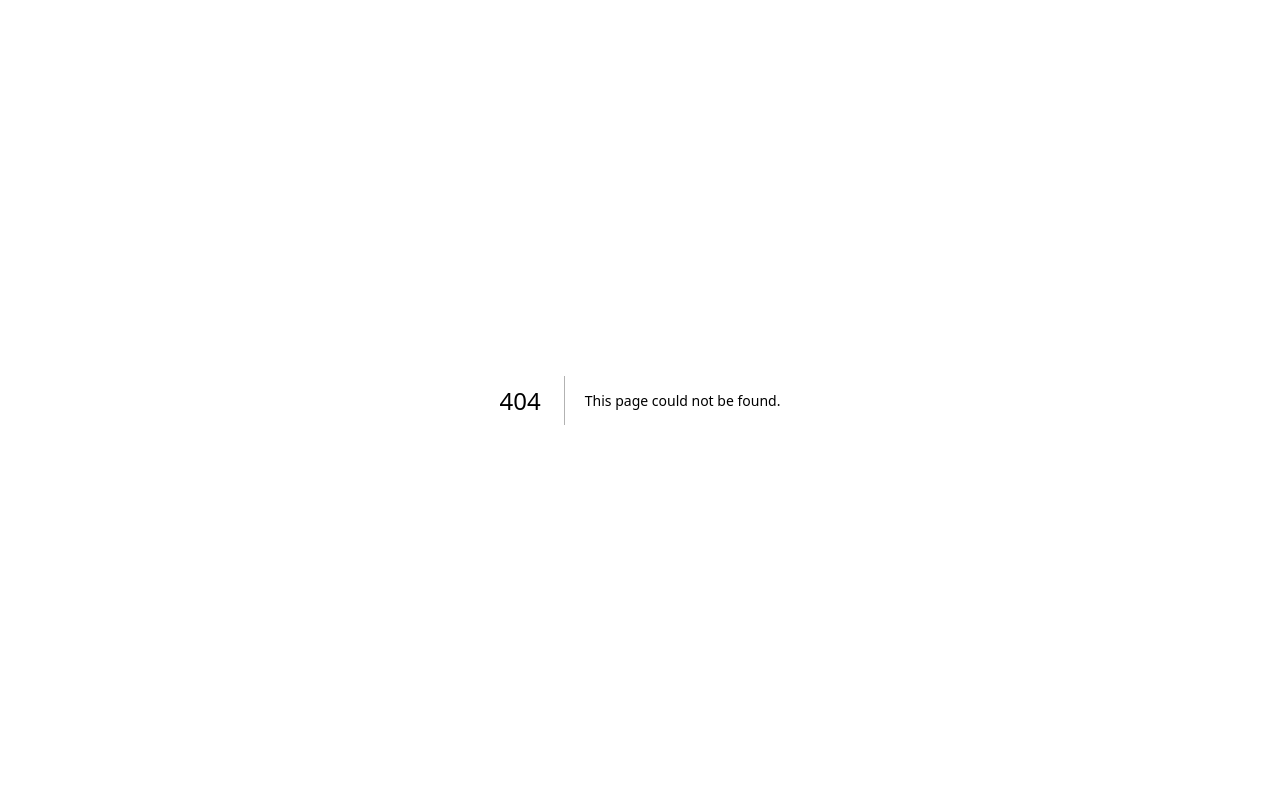
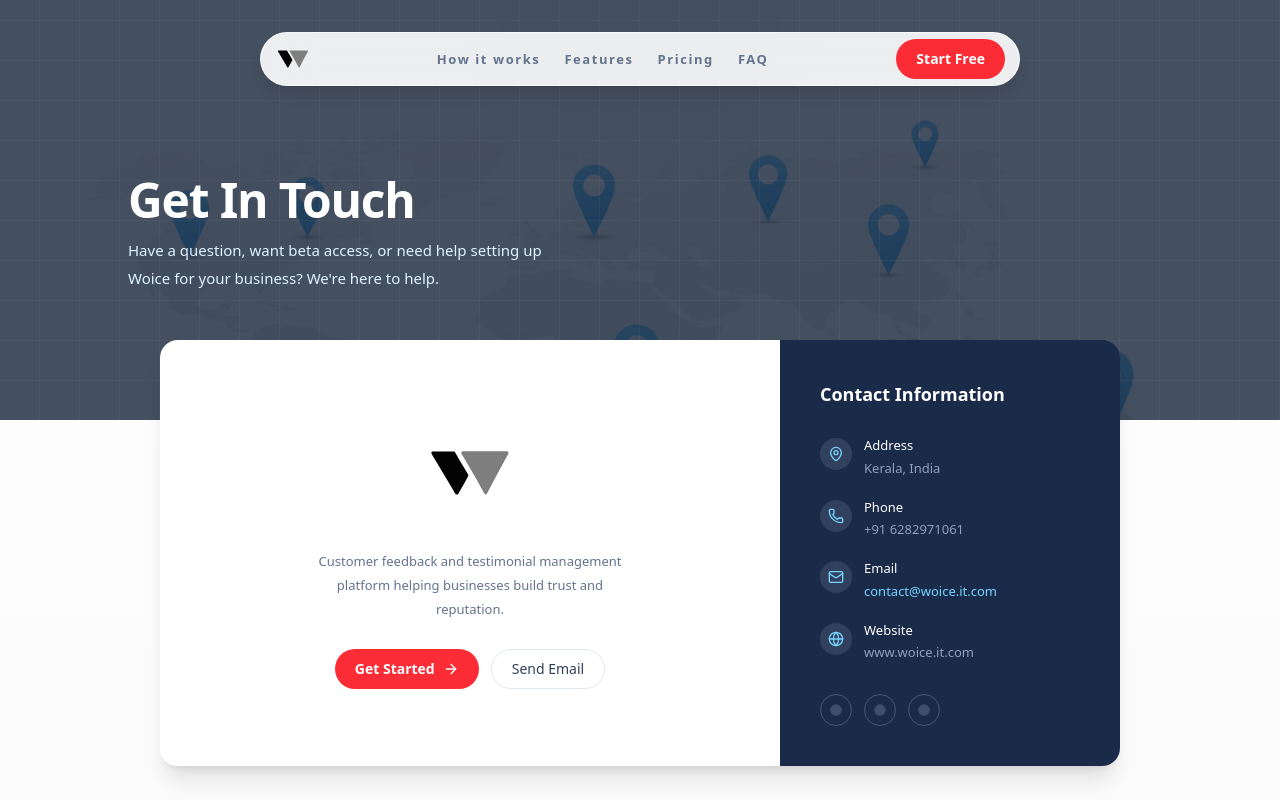
Before and after one commit to MidhunMohan210/woice_home, a Next.js app: page /contact in a window 1280 px wide. Before the commit this address had no page. Shown: the top 800 px of the page. Built offline with nearby package versions, Linux system fonts and the light colour scheme.

Commit message:
added contact page

```diff
--- a/src/app/about/page.js
+++ b/src/app/about/page.js
@@ -1,4 +1,6 @@
 import Link from "next/link";
+import Footer from "@/components/landing/Footer";
+import Navbar from "@/components/landing/Navbar";
 import {
   ArrowRight,
   MessageSquareQuote,
@@ -89,8 +91,10 @@
 
 export default function AboutPage() {
   return (
+    <>
+      <Navbar linkPrefix="/" />
       <main className="min-h-screen bg-[linear-gradient(180deg,#f8fbff_0%,#ffffff_18%,#ffffff_100%)] text-slate-900">
-      <div className="mx-auto flex w-full max-w-5xl flex-col px-5 pb-14 pt-12 sm:px-8 sm:pb-24 sm:pt-24">
+        <div className="mx-auto flex w-full max-w-5xl flex-col px-5 pb-14 pt-28 sm:px-8 sm:pb-24 sm:pt-44">
           <div className="mx-auto w-full max-w-3xl">
             <div className="inline-flex items-center rounded-full border border-sky-100 bg-sky-50 px-3 py-1.5 text-[11px] font-semibold uppercase tracking-[0.22em] text-sky-700 sm:px-4 sm:py-2 sm:text-xs sm:tracking-[0.24em]">
               About Woice
@@ -114,7 +118,7 @@
         </div>
 
         <div className="mx-auto mt-10 w-full max-w-4xl sm:mt-20">
-          <SectionBlock index={1} title="Hero / About Intro">
+          <SectionBlock index={1} title="Intro">
             <p>
               Woice is built to help businesses collect customer feedback,
               handle private complaints, and turn happy customer experiences
@@ -277,6 +281,8 @@
 
         </div>
       </main>
+      <Footer />
+    </>
   );
 }
 ``
--- /dev/null
+++ b/src/app/contact/page.js
@@ -0,0 +1,181 @@
+import Link from "next/link";
+import Footer from "@/components/landing/Footer";
+import Navbar from "@/components/landing/Navbar";
+import { ArrowRight, Globe, Mail, MapPin, Phone } from "lucide-react";
+import Image from "next/image";
+import mapImage from "../../assets/contact/map.png";
+import logo from "../../assets/landing/logo.svg";
+
+
+export const metadata = {
+  title: "Contact Woice",
+  description:
+    "Contact Woice for demos, beta access, setup help, support, partnerships, and general questions.",
+};
+
+export default function ContactPage() {
+  return (
+    <>
+      <Navbar linkPrefix="/" />
+      <main className="min-h-screen text-slate-900">
+        {/* Hero Banner */}
+        <div className="relative overflow-hidden bg-[#0d1b2f]/90 px-5 pb-28 pt-32 sm:px-8 sm:pb-32 sm:pt-44">
+          {/* Map bg placeholder — replace with your map image */}
+          <div
+            className="absolute inset-0 opacity-15"
+            style={{
+              backgroundImage:
+                `url(${mapImage.src})`,
+              backgroundSize: "cover",
+              backgroundPosition: "center",
+            }}
+          />
+          {/* Subtle grid overlay for depth */}
+          <div
+            className="absolute inset-0 opacity-10"
+            style={{
+              backgroundImage:
+                "repeating-linear-gradient(0deg,transparent,transparent 39px,rgba(255,255,255,.4) 39px,rgba(255,255,255,.4) 40px),repeating-linear-gradient(90deg,transparent,transparent 39px,rgba(255,255,255,.4) 39px,rgba(255,255,255,.4) 40px)",
+            }}
+          />
+
+          <div className="relative mx-auto max-w-5xl">
+            <h1 className="max-w-lg text-3xl font-bold tracking-tight text-white sm:text-5xl">
+              Get In Touch
+            </h1>
+            <p className="mt-3 max-w-md text-sm leading-6 text-sky-100 sm:text-[15px] sm:leading-7">
+              Have a question, want beta access, or need help setting up Woice
+              for your business? We&apos;re here to help.
+            </p>
+          </div>
+        </div>
+
+        {/* Contact Card — overlaps the hero */}
+        <div className="relative z-10 mx-auto -mt-16 max-w-5xl px-5 pb-16 sm:-mt-20 sm:px-8 sm:pb-20">
+          <div className="overflow-hidden rounded-2xl shadow-xl">
+            <div className="grid md:grid-cols-[1fr_340px]">
+              {/* Left — Logo area (white) */}
+              <div className="flex flex-col items-center justify-center bg-white p-8 sm:p-14">
+                <div className="flex h-24 w-40 items-center justify-center sm:h-28 sm:w-48">
+                  <Image
+                    src={logo}
+                    alt="Woice logo"
+                    className="h-10 w-auto sm:h-12"
+                    priority
+                  />
+                </div>
+
+                <p className="mt-5 max-w-xs text-center text-[13px] leading-6 text-slate-500">
+                  Customer feedback and testimonial management platform helping
+                  businesses build trust and reputation.
+                </p>
+
+                <div className="mt-7 flex w-full max-w-xs flex-col gap-3 sm:max-w-none sm:flex-row items-center justify-center">
+                  <Link
+                    href="/login"
+                    className="inline-flex h-10 w-full items-center justify-center gap-2 rounded-full bg-red-500 px-5 text-sm font-semibold text-white transition hover:bg-red-600 sm:w-auto"
+                  >
+                    Get Started
+                    <ArrowRight className="h-4 w-4" />
+                  </Link>
+                  <a
+                    href="mailto:contact@woice.it.com"
+                    className="inline-flex h-10 w-full items-center justify-center rounded-full border border-slate-200 px-5 text-sm font-medium text-slate-700 transition hover:bg-slate-50 sm:w-auto"
+                  >
+                    Send Email
+                  </a>
+                </div>
+              </div>
+
+              {/* Right — Contact Info (dark navy) */}
+              <div className="flex flex-col justify-center bg-[#1a2b4a] p-7 sm:p-10">
+                <h2 className="text-lg font-semibold text-white">
+                  Contact Information
+                </h2>
+
+                <ul className="mt-7 space-y-5">
+                  <li className="flex items-start gap-3">
+                    <span className="mt-0.5 flex h-8 w-8 shrink-0 items-center justify-center rounded-full bg-white/10 text-sky-300">
+                      <MapPin className="h-4 w-4" />
+                    </span>
+                    <div>
+                      <p className="text-[13px] font-medium text-white">
+                        Address
+                      </p>
+                      <p className="mt-0.5 text-[13px] leading-5 text-slate-400">
+                        Kerala, India
+                      </p>
+                    </div>
+                  </li>
+
+                  <li className="flex items-start gap-3">
+                    <span className="mt-0.5 flex h-8 w-8 shrink-0 items-center justify-center rounded-full bg-white/10 text-sky-300">
+                      <Phone className="h-4 w-4" />
+                    </span>
+                    <div>
+                      <p className="text-[13px] font-medium text-white">
+                        Phone
+                      </p>
+                      <p className="mt-0.5 text-[13px] leading-5 text-slate-400">
+                        +91 6282971061
+                      </p>
+                    </div>
+                  </li>
+
+                  <li className="flex items-start gap-3">
+                    <span className="mt-0.5 flex h-8 w-8 shrink-0 items-center justify-center rounded-full bg-white/10 text-sky-300">
+                      <Mail className="h-4 w-4" />
+                    </span>
+                    <div>
+                      <p className="text-[13px] font-medium text-white">
+                        Email
+                      </p>
+                      <a
+                        href="mailto:contact@woice.it.com"
+                        className="mt-0.5 block text-[13px] leading-5 text-sky-300 transition hover:text-sky-200"
+                      >
+                        contact@woice.it.com
+                      </a>
+                    </div>
+                  </li>
+
+                  <li className="flex items-start gap-3">
+                    <span className="mt-0.5 flex h-8 w-8 shrink-0 items-center justify-center rounded-full bg-white/10 text-sky-300">
+                      <Globe className="h-4 w-4" />
+                    </span>
+                    <div>
+                      <p className="text-[13px] font-medium text-white">
+                        Website
+                      </p>
+                      <p className="mt-0.5 text-[13px] leading-5 text-slate-400">
+                        www.woice.it.com
+                      </p>
+                    </div>
+                  </li>
+                </ul>
+
+                {/* Social icons row */}
+                <div className="mt-8 flex flex-wrap gap-3">
+                  {["twitter", "linkedin", "instagram"].map((s) => (
+                    <a
+                      key={s}
+                      href="#"
+                      aria-label={s}
+                      className="flex h-8 w-8 items-center justify-center rounded-full border border-white/20 text-slate-400 transition hover:border-sky-400 hover:text-sky-300"
+                    >
+                      <span className="sr-only">{s}</span>
+                      <svg className="h-3.5 w-3.5" fill="currentColor" viewBox="0 0 24 24">
+                        <circle cx="12" cy="12" r="10" opacity="0.3" />
+                      </svg>
+                    </a>
+                  ))}
+                </div>
+              </div>
+            </div>
+          </div>
+        </div>
+      </main>
+      <Footer />
+    </>
+  );
+}
--- a/src/app/privacy-policy/page.js
+++ b/src/app/privacy-policy/page.js
@@ -1,4 +1,6 @@
 import { Globe, Mail } from "lucide-react";
+import Footer from "@/components/landing/Footer";
+import Navbar from "@/components/landing/Navbar";
 
 const lastUpdated = "May 23, 2026";
 
@@ -125,8 +127,10 @@
 
 export default function PrivacyPolicyPage() {
   return (
+    <>
+      <Navbar linkPrefix="/" />
       <main className="min-h-screen bg-[linear-gradient(180deg,#f8fbff_0%,#ffffff_18%,#ffffff_100%)] text-slate-900">
-      <div className="mx-auto flex w-full max-w-5xl flex-col px-5 pb-14 pt-12 sm:px-8 sm:pb-24 sm:pt-24">
+        <div className="mx-auto flex w-full max-w-5xl flex-col px-5 pb-14 pt-28 sm:px-8 sm:pb-24 sm:pt-44">
           <div className="mx-auto w-full max-w-3xl">
             <div className="inline-flex items-center rounded-full border border-sky-100 bg-sky-50 px-3 py-1.5 text-[11px] font-semibold uppercase tracking-[0.22em] text-sky-700 sm:px-4 sm:py-2 sm:text-xs sm:tracking-[0.24em]">
               Privacy Policy
@@ -215,5 +219,7 @@
         </section>
         </div>
       </main>
+      <Footer />
+    </>
   );
 }
--- a/src/app/terms-and-conditions/page.js
+++ b/src/app/terms-and-conditions/page.js
@@ -1,4 +1,6 @@
 import { Globe, Mail } from "lucide-react";
+import Footer from "@/components/landing/Footer";
+import Navbar from "@/components/landing/Navbar";
 
 const lastUpdated = "May 23, 2026";
 
@@ -160,8 +162,10 @@
 
 export default function TermsAndConditionsPage() {
   return (
+    <>
+      <Navbar linkPrefix="/" />
       <main className="min-h-screen bg-[linear-gradient(180deg,#f8fbff_0%,#ffffff_18%,#ffffff_100%)] text-slate-900">
-      <div className="mx-auto flex w-full max-w-5xl flex-col px-5 pb-14 pt-12 sm:px-8 sm:pb-24 sm:pt-24">
+        <div className="mx-auto flex w-full max-w-5xl flex-col px-5 pb-14 pt-28 sm:px-8 sm:pb-24 sm:pt-44">
           <div className="mx-auto w-full max-w-3xl">
             <div className="inline-flex items-center rounded-full border border-sky-100 bg-sky-50 px-3 py-1.5 text-[11px] font-semibold uppercase tracking-[0.22em] text-sky-700 sm:px-4 sm:py-2 sm:text-xs sm:tracking-[0.24em]">
               Terms & Conditions
@@ -255,5 +259,7 @@
         </section>
         </div>
       </main>
+      <Footer />
+    </>
   );
 }
--- a/src/components/landing/FAQSection.jsx
+++ b/src/components/landing/FAQSection.jsx
@@ -87,7 +87,7 @@
                   index === 0 ? "border-t border-white/10" : "",
                 ].join(" ")}
               >
-                <AccordionTrigger className="py-3 text-[11px]  tracking-tight text-white/80 hover:text-white sm:py-6 sm:text-lg">
+                <AccordionTrigger className="py-3 text-[13px]  tracking-tight text-white/80 hover:text-white sm:py-6 sm:text-lg">
                   {item.question}
                 </AccordionTrigger>
                 <AccordionContent className="max-w-3xl pb-3 pr-6 text-[11px] leading-5 text-slate-400 sm:pb-6 sm:pr-10 sm:text-[15px] sm:leading-7">
--- a/src/components/landing/Navbar.jsx
+++ b/src/components/landing/Navbar.jsx
@@ -1,7 +1,8 @@
 "use client";
 
 import { useEffect, useState } from "react";
-import { Link, Menu, X } from "lucide-react";
+import NextLink from "next/link";
+import { Menu, X } from "lucide-react";
 import Image from "next/image";
 import logo from "../../assets/landing/logo.svg";
 
@@ -11,6 +12,10 @@
   { label: "Pricing", href: "#pricing" },
   { label: "FAQ", href: "#faq" },
 ];
+
+function withPrefix(prefix, href) {
+  return `${prefix}${href}`;
+}
 
 function NavLink({ href, children, className = "", onClick, ...props }) {
   return (
@@ -28,7 +33,7 @@
   );
 }
 
-export default function Navbar() {
+export default function Navbar({ linkPrefix = "" }) {
   const [isScrolled, setIsScrolled] = useState(false);
   const [isMobileMenuOpen, setIsMobileMenuOpen] = useState(false);
 
@@ -68,9 +73,9 @@
         {/* 44px tall bar — Apple's standard touch target height */}
         <div className="relative flex h-11 items-center justify-between px-4">
           {/* Left: logo mark */}
-          <Link href="/" className="flex items-center text-slate-950">
+          <NextLink href="/" className="flex items-center text-slate-950">
             <Image src={logo} alt="WOICE" className="h-7 w-7" />
-          </Link>
+          </NextLink>
 
           {/* Center: wordmark absolutely centred */}
           <span className="pointer-events-none absolute inset-x-0 flex justify-center">
@@ -81,13 +86,13 @@
 
           {/* Right: CTA + hamburger */}
           <div className="flex items-center gap-1.5">
-            <Link
-              href="#pricing"
+            <NextLink
+              href={withPrefix(linkPrefix, "#pricing")}
               className="inline-flex h-7 items-center justify-center rounded-full bg-red-500 px-3 text-[11px] font-semibold text-white transition-all duration-200 hover:bg-red-600 active:scale-95"
               onClick={() => setIsMobileMenuOpen(false)}
             >
               Start Free
-            </Link>
+            </NextLink>
 
             <button
               type="button"
@@ -120,7 +125,7 @@
             {navItems.map((item, index) => (
               <NavLink
                 key={item.href}
-                href={item.href}
+                href={withPrefix(linkPrefix, item.href)}
                 onClick={() => setIsMobileMenuOpen(false)}
                 className={[
                   "px-5 py-3 text-[13px] tracking-[0.1em] text-slate-700 hover:bg-slate-50/80",
@@ -154,9 +159,9 @@
               : "translate-y-0 shadow-lg",
           ].join(" ")}
         >
-          <a href="/" className="flex items-center gap-3 text-slate-950 lg:gap-2.5">
+          <NextLink href="/" className="flex items-center gap-3 text-slate-950 lg:gap-2.5">
             <Image src={logo} alt="WOICE" className="h-10 w-10 lg:h-8 lg:w-8" />
-          </a>
+          </NextLink>
 
           <div className="flex min-w-0 justify-center">
             <nav
@@ -171,7 +176,7 @@
               {navItems.map((item) => (
                 <NavLink
                   key={item.href}
-                  href={item.href}
+                  href={withPrefix(linkPrefix, item.href)}
                   className="lg:text-[13px] lg:tracking-[0.12em]"
                 >
                   {item.label}
@@ -182,7 +187,7 @@
 
           <div className="flex items-center justify-end gap-2">
             <a
-              href="#pricing"
+              href={withPrefix(linkPrefix, "#pricing")}
               className={[
                 "inline-flex items-center justify-center rounded-full bg-red-500 px-6 text-sm font-semibold text-white transition-all duration-300 hover:-translate-y-0.5 hover:bg-red-600",
                 isScrolled ? "h-10 px-5 lg:h-9 lg:px-4" : "h-12 lg:h-10 lg:px-5",
--- a/src/components/landing/WoiceWaySection.jsx
+++ b/src/components/landing/WoiceWaySection.jsx
@@ -309,8 +309,14 @@
           ref={headingRef}
           className={`mb-16 text-center transition-all duration-700 ${headingVis ? "opacity-100 translate-y-0" : "opacity-0 translate-y-6"}`}
         >
-          <div className="inline-flex items-center gap-2 text-sm font-semibold tracking-widest uppercase text-gray-500  px-3 py-1.5 rounded-full mb-5">
+
+          <div className="mb-2 flex items-center justify-center gap-1.5 sm:mb-4 sm:gap-1">
+
+          <div className="h-px w-4 bg-white/14 sm:w-7" />
+          <div className="inline-flex items-center gap-2 text-sm font-semibold tracking-widest uppercase text-gray-500  px-3 py-1.5 rounded-full ">
             The Woice Way
+          </div>
+          <div className="h-px w-4 bg-white/14 sm:w-7" />
           </div>
           <h2 className="mx-auto mb-4 max-w-2xl text-[2rem] font-semibold leading-tight tracking-tight text-zinc-50 sm:text-5xl">
             One link. Two paths. Better reputation.
```
Also changed, not shown: src/assets/contact/map.png (added). Lines whose indentation alone changed are shown as unchanged.
